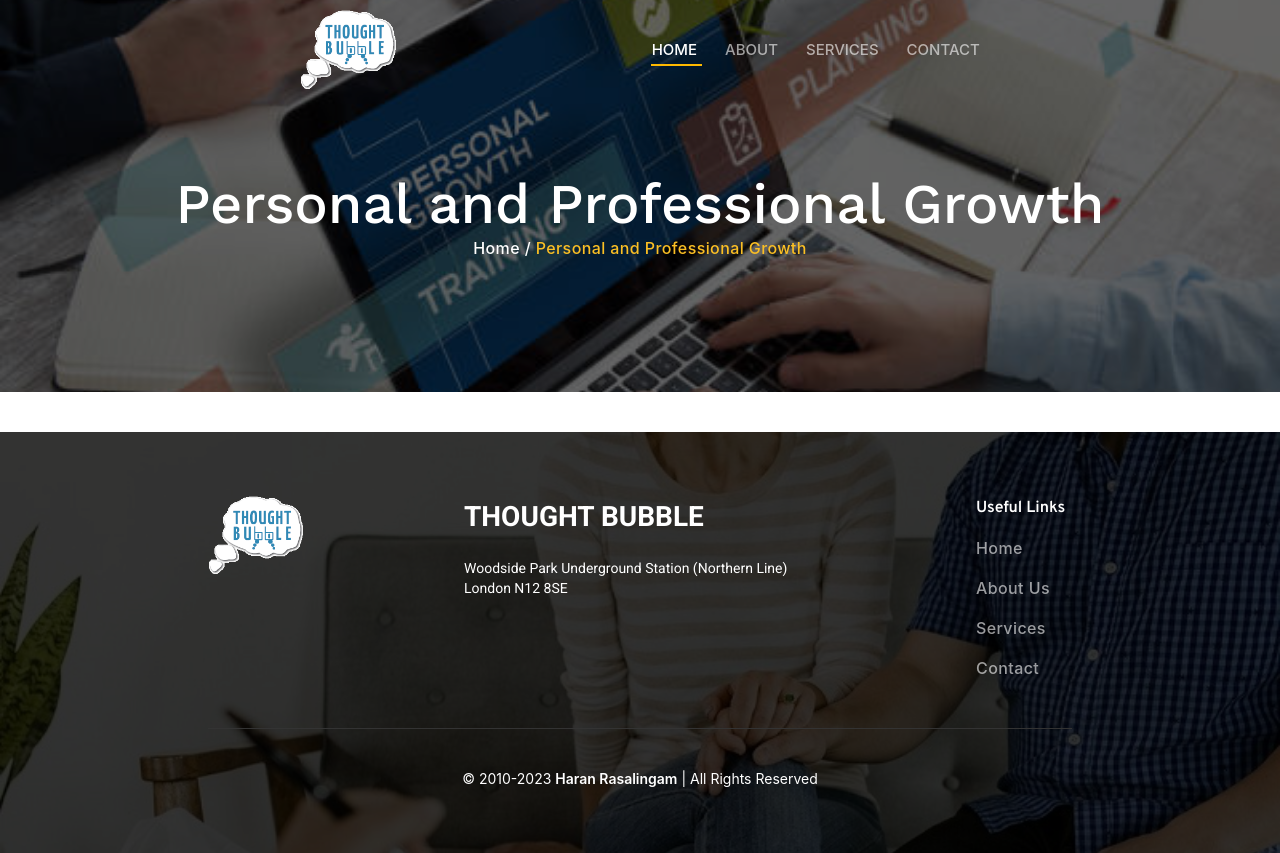
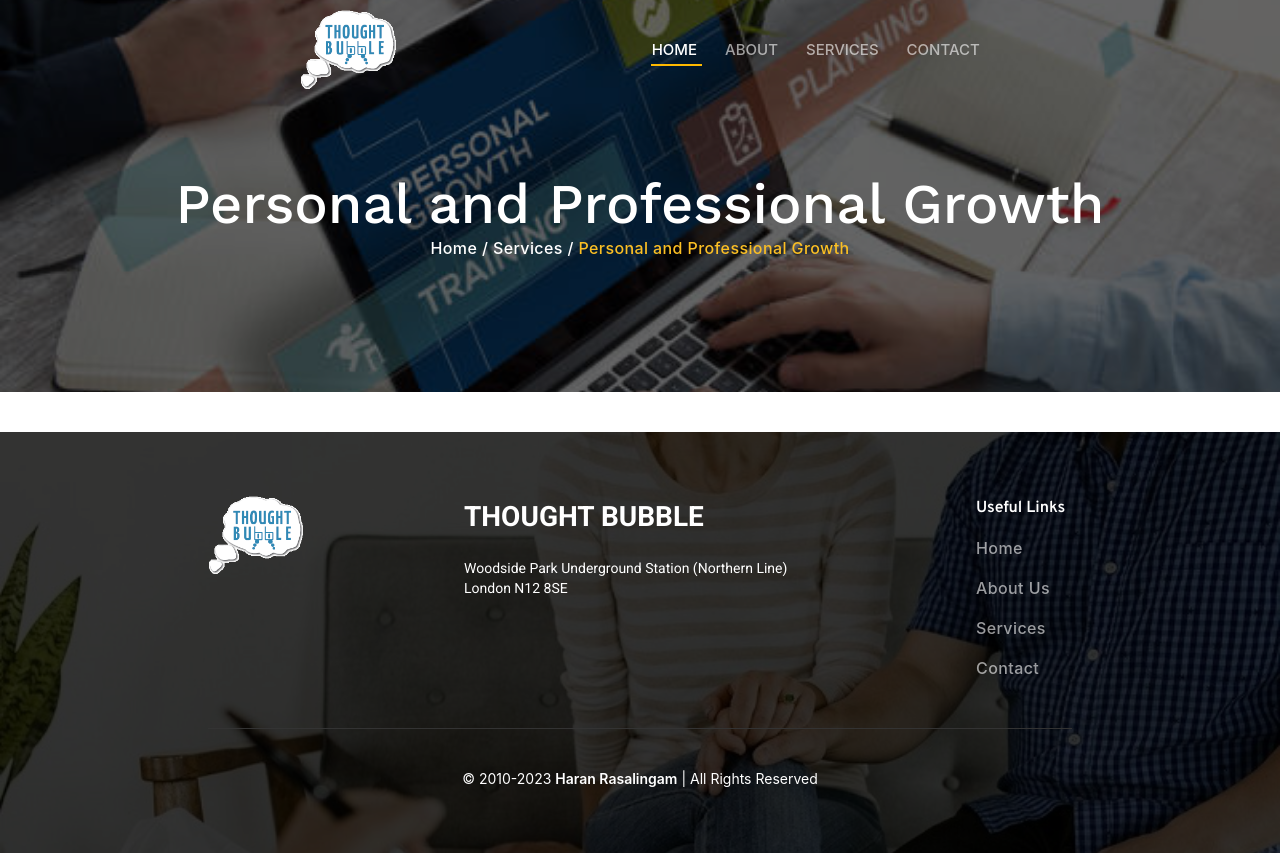
Before and after one commit to NushratNowrin/Thought-bubble, a React (Vite) app: page /services/personal_and_professional_growth in a window 1280 px wide. Built offline with nearby package versions, Linux system fonts and the light colour scheme.

Commit message:
Breadcrums problem done

```diff
--- a/src/Pages/Contact/Contact.jsx
+++ b/src/Pages/Contact/Contact.jsx
@@ -7,8 +7,12 @@ const Contact = () => {
 			<Banner
 				bannerBg={contactBg}
 				heading={"Contact"}
-				breadcrumbs={"Home"}
-				breadcrumbsUrl={"/"}></Banner>
+				breadcrumbs={[
+					{
+						title: "Home",
+						url: "/",
+					},
+				]}></Banner>
 		</div>
 	);
 };
--- a/src/Pages/Services/ServiceDetails/ServiceDetails.jsx
+++ b/src/Pages/Services/ServiceDetails/ServiceDetails.jsx
@@ -12,8 +12,16 @@ const ServiceDetails = () => {
 				<Banner
 					bannerBg={banner_img}
 					heading={title}
-					breadcrumbs={"Home"}
-					breadcrumbsUrl={"/"}></Banner>
+					breadcrumbs={[
+						{
+							title: "Home",
+							url: "/",
+						},
+						{
+							title: "Services",
+							url: "/services",
+						},
+					]}></Banner>
 			</div>
 		</div>
 	);
--- a/src/Pages/Services/Services.jsx
+++ b/src/Pages/Services/Services.jsx
@@ -11,8 +11,12 @@ const Services = () => {
 				<Banner
 					bannerBg={servicesBg}
 					heading={"Services"}
-					breadcrumbs={"Home"}
-					breadcrumbsUrl={"/"}></Banner>
+					breadcrumbs={[
+						{
+							title: "Home",
+							url: "/",
+						},
+					]}></Banner>
 			</div>
 			{/* Services body */}
 			<div className='bg-[#f2dab8] z-10 p-20 pb-60'>
--- a/src/Utilities/Banner/Banner.jsx
+++ b/src/Utilities/Banner/Banner.jsx
@@ -1,6 +1,6 @@
 import "./Banner.css";
 
-const Banner = ({ heading, bannerBg, breadcrumbs, breadcrumbsUrl }) => {
+const Banner = ({ heading, bannerBg, breadcrumbs }) => {
 	const BannerBackground = {
 		backgroundImage: `url(${bannerBg})`,
 		backgroundPosition: "center center",
@@ -17,10 +17,15 @@ const Banner = ({ heading, bannerBg, breadcrumbs, breadcrumbsUrl }) => {
 				<h3 className='text-white text-[56px] leading-none'>{heading}</h3>
 				<br />
 				<p className='text-white font-[500] -my-5 tracking-wide'>
-					<a href={breadcrumbsUrl} className='no-underline hover:underline'>
-						{breadcrumbs}
-					</a>{" "}
-					/ <span className='text-amber-400'>{heading}</span>
+					{breadcrumbs.map((item, index) => (
+						<li key={index} className='inline'>
+							<a href={item.url} className='no-underline hover:underline'>
+								{item.title}
+							</a>
+							<span> / </span>
+						</li>
+					))}
+					<span className='text-amber-400'>{heading}</span>
 				</p>
 			</div>
 		</div>
```
